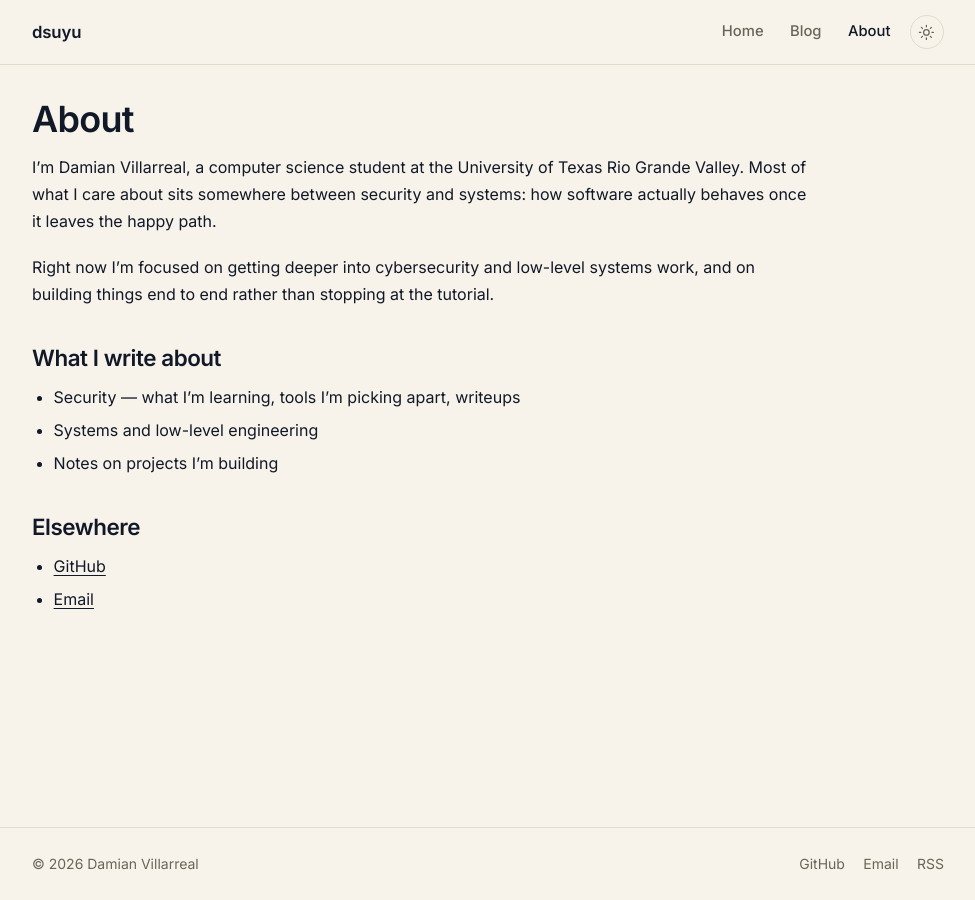
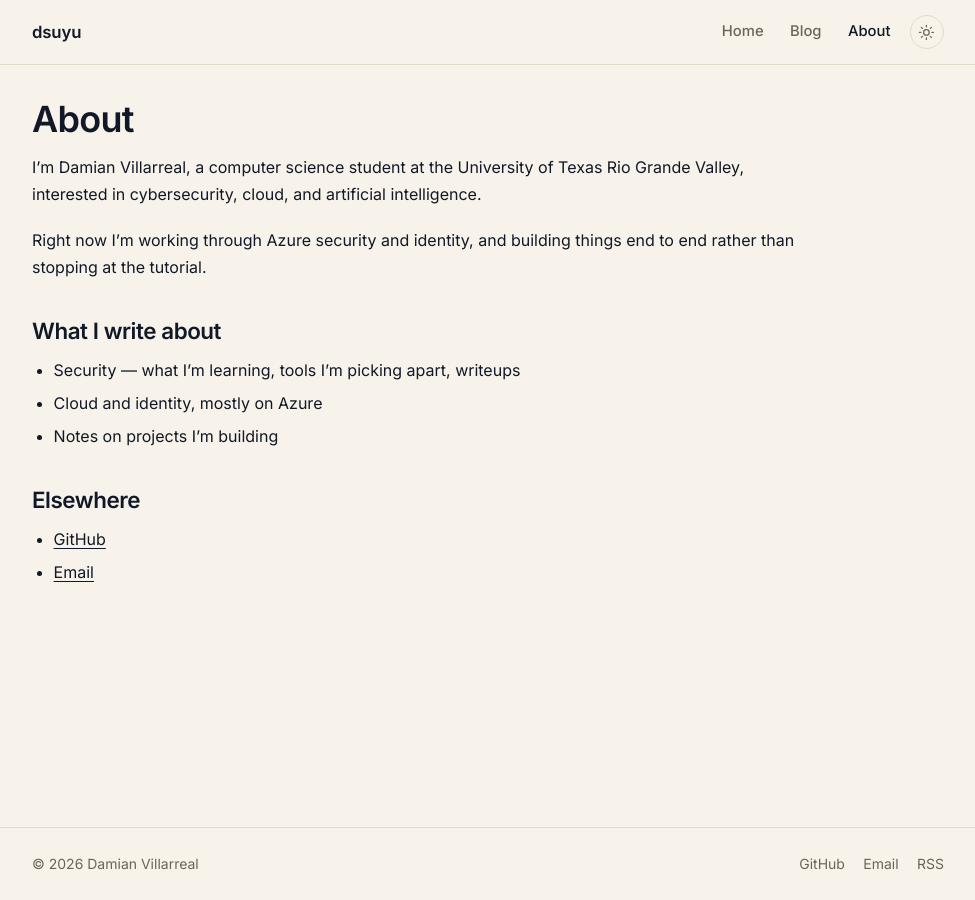
Before and after one commit to dsuyu1/dsuyu1.github.io, a Jekyll site: the page built from about.markdown, in a window 1280 px wide. Shown: the whole page, without its empty margins (152-1127 px from the left). Built offline with Jekyll 4.4.1, drawn with Linux system fonts in a browser that asks for light colours.

Commit message:
Align About with the cybersecurity/cloud/AI framing used on the homepage

```diff
--- a/about.markdown
+++ b/about.markdown
@@ -6,22 +6,22 @@ description: About Damian Villarreal — computer science student.
 ---
 
 I&rsquo;m Damian Villarreal, a computer science student at the University of
-Texas Rio Grande Valley. Most of what I care about sits somewhere between
-security and systems: how software actually behaves once it leaves the
-happy path.
+Texas Rio Grande Valley, interested in cybersecurity, cloud, and artificial
+intelligence.
 
 <!-- TODO: Replace the paragraph below with specifics — what you're working on
-     right now, coursework or research worth mentioning, any clubs, CTF teams,
-     internships, or jobs. This is the part visitors actually want. -->
+     right now, coursework or certifications (the SC-500 tag on your first post
+     suggests one), clubs, CTF teams, internships, or jobs. This is the part
+     visitors actually want, and it's the only section that can't be guessed
+     from the rest of the site. -->
 
-Right now I&rsquo;m focused on getting deeper into cybersecurity and
-low-level systems work, and on building things end to end rather than
-stopping at the tutorial.
+Right now I&rsquo;m working through Azure security and identity, and building
+things end to end rather than stopping at the tutorial.
 
 ## What I write about
 
 - Security — what I&rsquo;m learning, tools I&rsquo;m picking apart, writeups
-- Systems and low-level engineering
+- Cloud and identity, mostly on Azure
 - Notes on projects I&rsquo;m building
 
 <!-- TODO: Add a "Projects" or "Now" section here once you have a couple of
```
